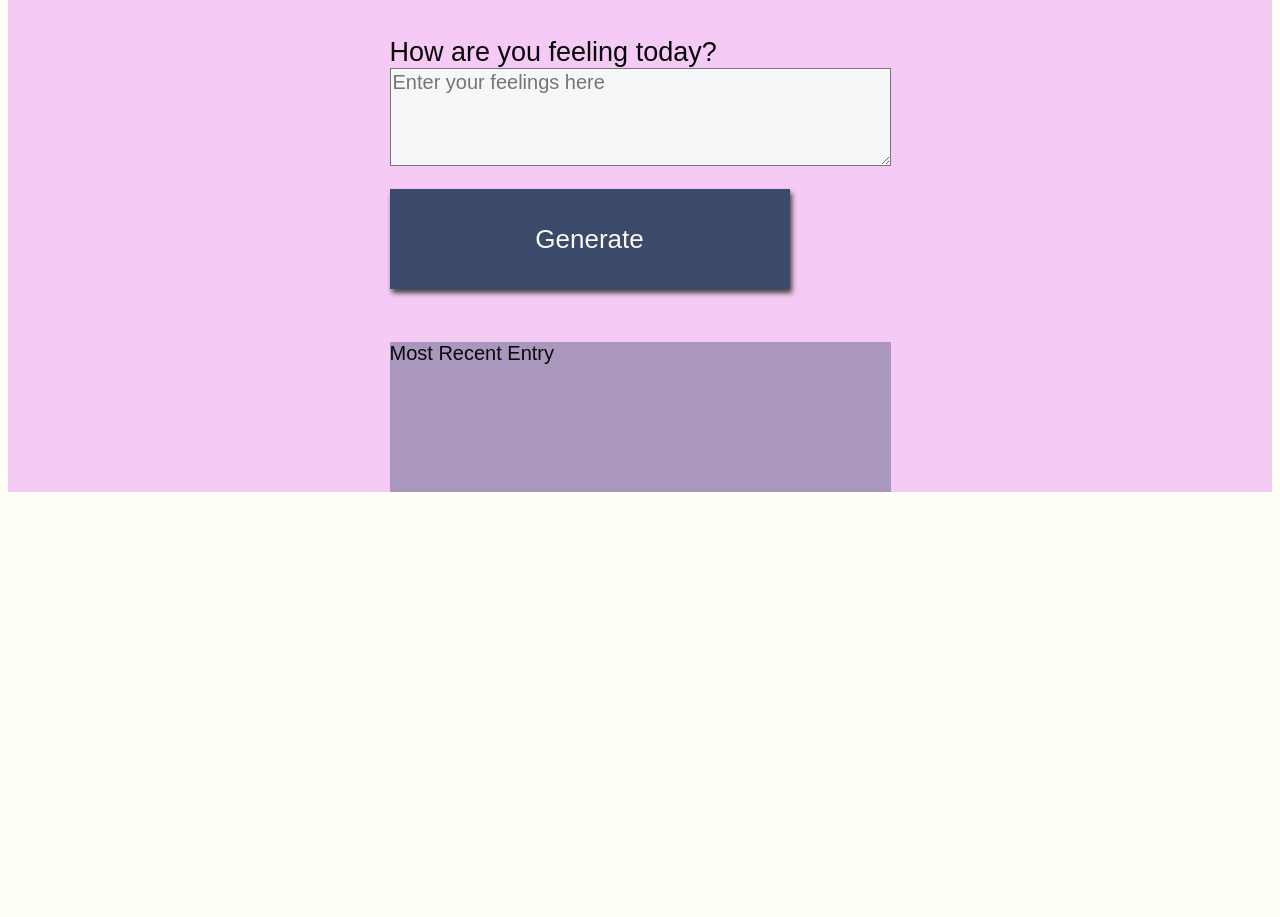
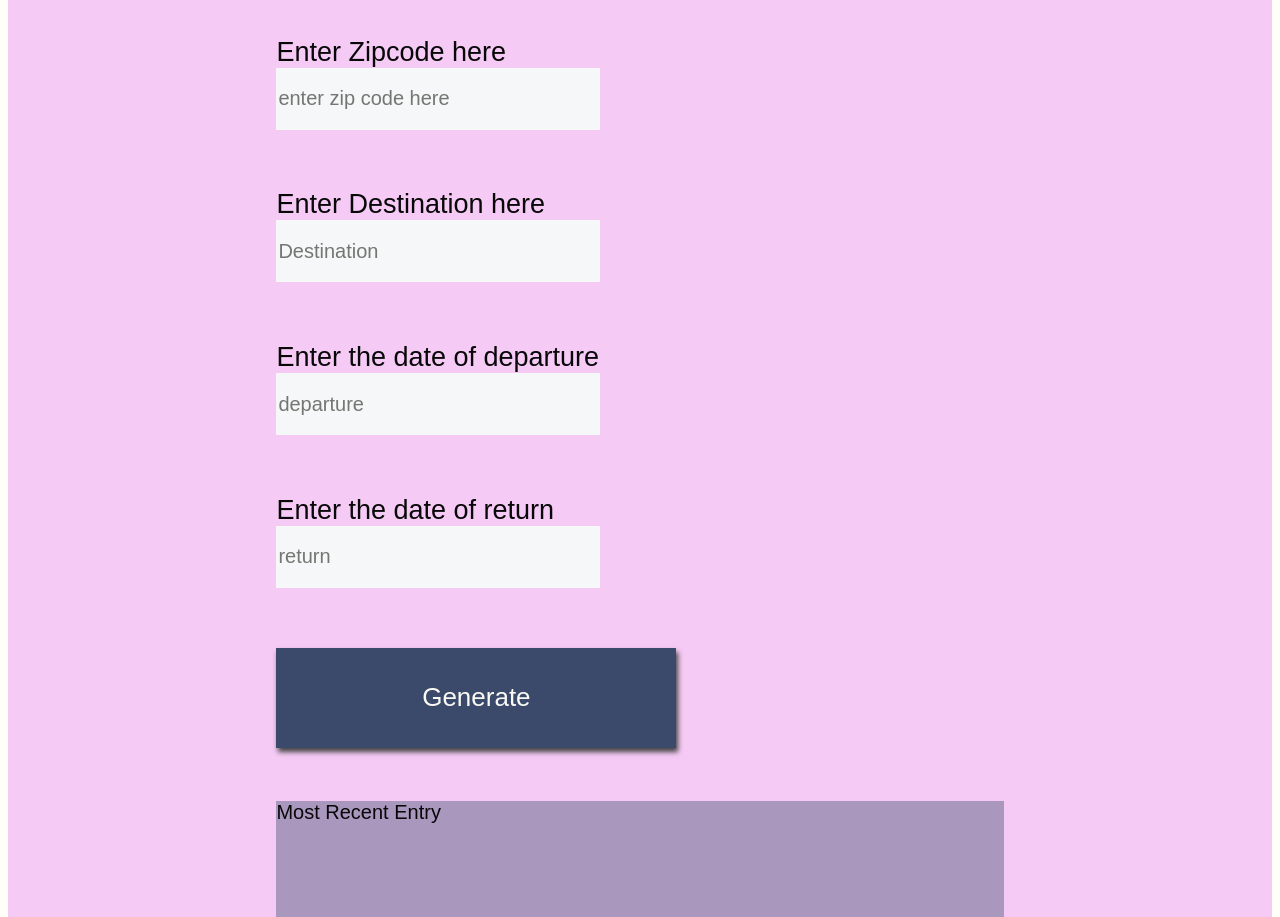
Before and after one commit to sweera/Travel_App, a website built with webpack: page src/client/views/index.html in a window 1280 px wide. Shown: the part 277-1194 px from the top of the page. Before the commit the page ends 800 px from the top, so only its background shows below. Built offline with nearby package versions, Linux system fonts and the light colour scheme.

Commit message:
frontend

```diff
--- a/src/client/views/index.html
+++ b/src/client/views/index.html
@@ -12,19 +12,26 @@
 
 <body>
   <div id="app">
+    <h1>VISITOUR</h1>
     <div class="holder_headline">
-      Weather Journal App
+      <h3>Let Us Plan Your Next Adventure</h3>
     </div>
     <div class="holder zip">
       <label for="zip">Enter Zipcode here</label>
       <input type="text" id="zip" placeholder="enter zip code here">
     </div>
-    <div class="holder feel">
-      <label for="feelings">How are you feeling today?</label>
-      <textarea class="myInput" id="feelings" placeholder="Enter your feelings here" rows="4" cols="40"></textarea>
-
+    <div class="holder destination">
+      <label for="destination">Enter Destination here</label>
+      <input id="destination"type="text" placeholder="Destination">
     </div>
-
+    <div class="holder depart">
+      <label for="departure">Enter the date of departure</label>
+      <input id="departure" placeholder="departure">
+    </div>
+    <div class="holder return">
+      <label for="return">Enter the date of return</label>
+      <input id="return" placeholder="return">
+    </div>
     <div>
       <button id="generate" type="submit"> Generate </button>
     </div>
```
